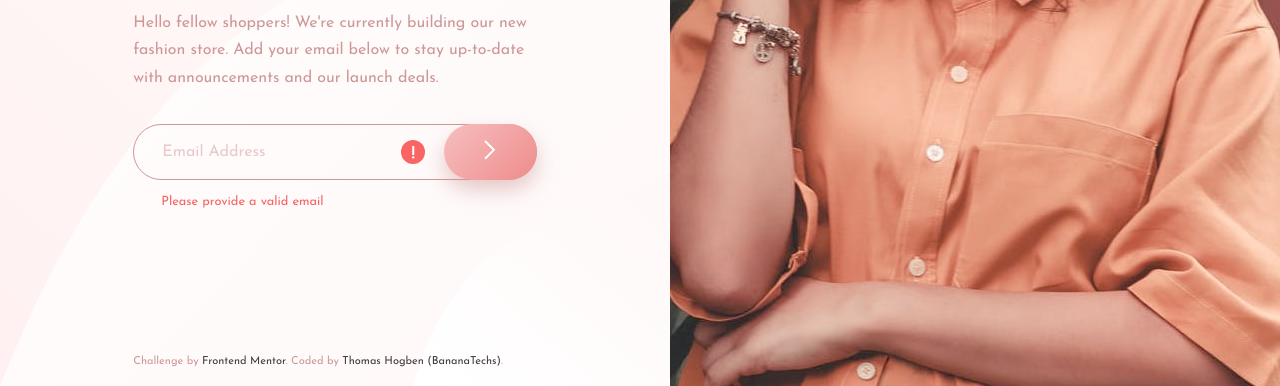
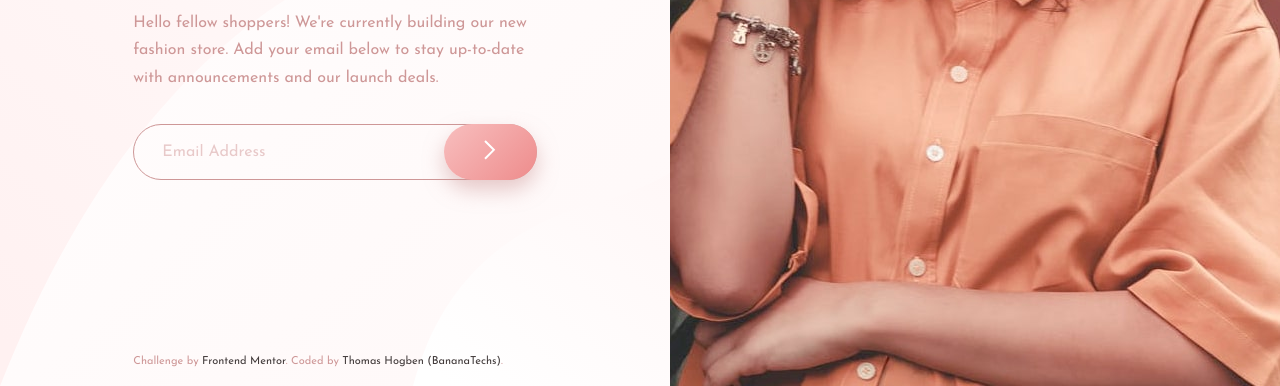
Before and after one commit to BananaTechs/frontend-mentor-base-apparel-coming-soon, a plain HTML site: page index.html in a window 1280 px wide. Shown: the part 414-800 px from the top of the page. Drawn offline with Linux system fonts and the light colour scheme.

Commit message:
Hide errors on loading page

```diff
--- a/index.html
+++ b/index.html
@@ -38,8 +38,8 @@
         <form>
           <input type="email" placeholder="Email Address">
           <button type="submit"><img src="./images/icon-arrow.svg"></button>
-          <div class="error"><img src="./images/icon-error.svg"></div>
-          <p class="error">Please provide a valid email</p>
+          <div class="error hidden"><img src="./images/icon-error.svg"></div>
+          <p class="error hidden">Please provide a valid email</p>
         </form>
       </main>
 
```
